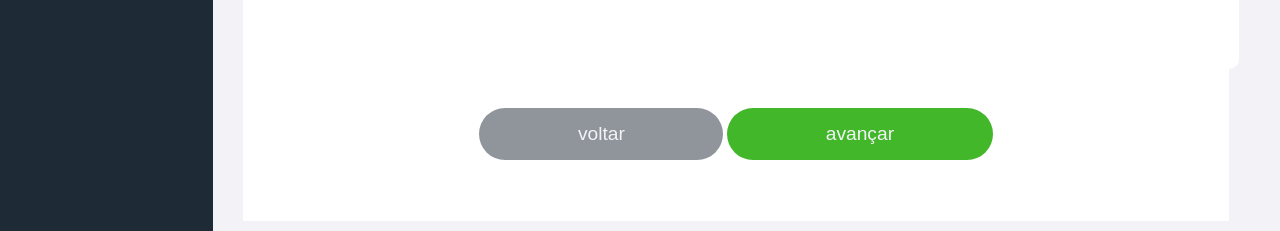
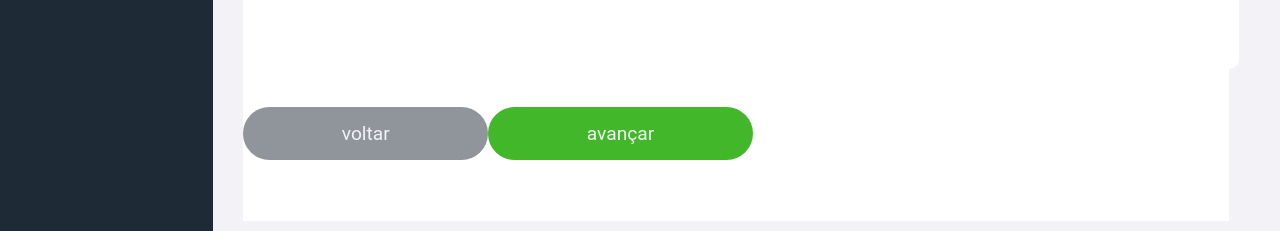
Before and after one commit to pi-gestao-pedidos/PI_DH, a plain HTML site: page precificar.html in a window 1280 px wide. Both pictures are taken after a click on the element "iniciar". Shown: the part 569-800 px from the top of the page. Drawn offline with Linux system fonts and the light colour scheme.

Commit message:
alteracao dos botoes voltar e avancar

```diff
--- a/css/precificar.css
+++ b/css/precificar.css
@@ -67,7 +67,9 @@ input {
     text-align: center;
     padding: 2% 0;
     margin-top: 5%;
+    display: flex;
 }
+
 
 .formMaterial {
     background-color: #fff;
--- a/precificar.html
+++ b/precificar.html
@@ -51,8 +51,8 @@
                     <h3>Descreva o produto:</h3>
                     <input type="text" name="valor" placeholder="descrição..."/>
                     <div class="btnForm">
-                        <input class="btn voltar" onclick="overlayOff('P1')" type="submit" value="voltar"/>
-                        <input class="btn salvar" onclick="overlayOn('P2')" type="submit" value="avançar"/>
+                        <p class="btn voltar" onclick="overlayOff('P1')">voltar</p>
+                        <p class="btn salvar" onclick="overlayOn('P2')">avançar</p>
                     </div>
                 </form>
             </div>
@@ -69,8 +69,8 @@
                         <img class="icon" src="imgs/trashIcon.png"/>
                     </div>
                     <div class="btnForm">
-                        <input class="btn voltar" onclick="overlayOff('P2')" type="submit" value="voltar"/>
-                        <input class="btn salvar" onclick="overlayOn('P3')" type="submit" value="avançar"/>
+                        <p class="btn voltar" onclick="overlayOff('P2')">voltar</p>
+                        <p class="btn salvar" onclick="overlayOn('P3')">avançar</p>
                     </div>
                 </form>
             </div>
@@ -87,8 +87,8 @@
                         <img class="icon" src="imgs/trashIcon.png"/>
                     </div>
                     <div class="btnForm">
-                        <input class="btn voltar" onclick="overlayOff('P3')" type="submit" value="voltar"/>
-                        <input class="btn salvar" id="av" onclick="overlayOn('P4')" type="submit" value="avançar"/>
+                        <p class="btn voltar" onclick="overlayOff('P3')">voltar</p>
+                        <p class="btn salvar" onclick="overlayOn('P4')">avançar</p>
                     </div>
                 </form>
             </div>
@@ -102,8 +102,8 @@
                     <h3>Quantas unidades são produzidas em um mês?</h3>
                     <input type="text" name="valor" placeholder="unidades"/>
                     <div class="btnForm">
-                        <input class="btn voltar" onclick="overlayOff('P4')" type="submit" value="voltar"/>
-                        <input class="btn salvar" onclick="overlayOn('P5')" type="submit" value="avançar"/>
+                        <p class="btn voltar" onclick="overlayOff('P4')">voltar</p>
+                        <p class="btn salvar" onclick="overlayOn('P5')">avançar</p>
                     </div>
                 </form>
             </div>
@@ -118,8 +118,8 @@
                     <h3>Paga mais algum salário? Quanto?</h3>
                     <input type="text" name="valor" placeholder="outro salário"/>
                     <div class="btnForm">
-                        <input class="btn voltar" onclick="overlayOff('P5')" type="submit" value="voltar"/>
-                        <input class="btn salvar" onclick="overlayOn('P6')" type="submit" value="avançar"/>
+                        <p class="btn voltar" onclick="overlayOff('P5')">voltar</p>
+                        <p class="btn salvar" onclick="overlayOn('P6')">avançar</p>
                     </div>
                 </form>
             </div>
@@ -137,8 +137,8 @@
                         <img class="icon" src="imgs/trashIcon.png"/>
                     </div>
                     <div class="btnForm">
-                        <input class="btn voltar" onclick="overlayOff('P6')" type="submit" value="voltar"/>
-                        <input class="btn salvar" onclick="overlayOn('P7')" type="submit" value="avançar"/>
+                        <p class="btn voltar" onclick="overlayOff('P6')">voltar</p>
+                        <p class="btn salvar" onclick="overlayOn('P7')">avançar</p>
                     </div>
                 </form>
             </div>
@@ -170,7 +170,7 @@
                     </div>
                     <div class="btnForm">
                         <input class="btn voltar" onclick="overlayOff('P7')" type="submit" value="voltar"/>
-                        <a class="btn salvar" href="produtos.html">salvar</a>
+                        <a class="btn salvar">salvar</a>
                     </div>
                 </form>
             </div>
```
